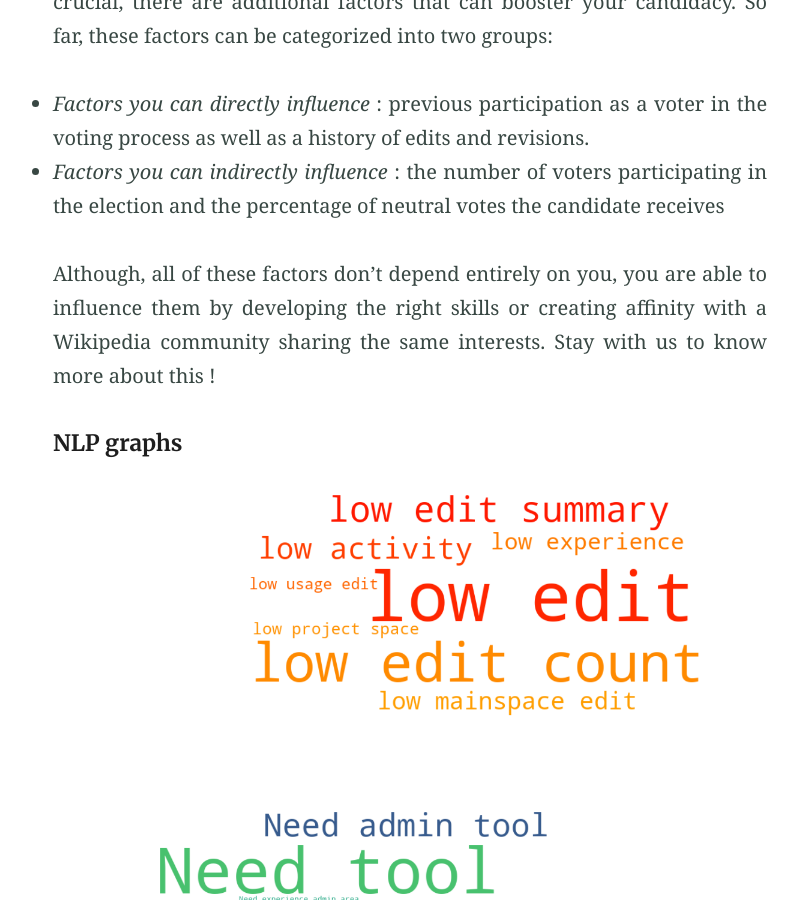
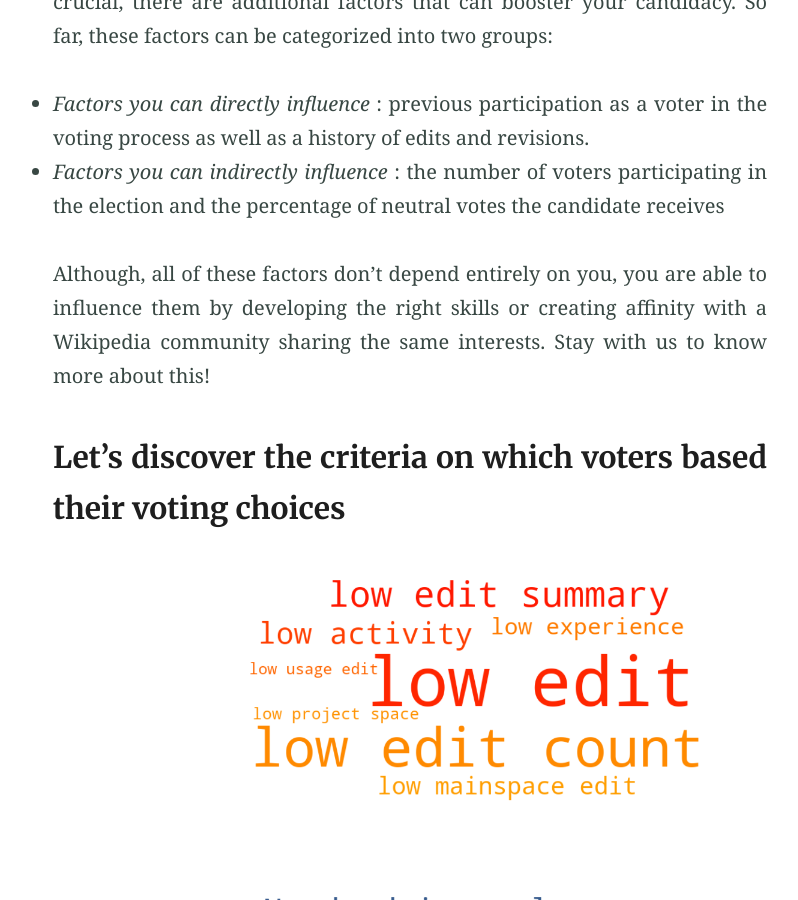
Before and after one commit to Sakasy/sakasy.github.io, a Jekyll site: the page built from index.md, in a window 1280 px wide and 900 px high, scrolled down 18958 px. Shown: the whole window, without its empty margins (230-1028 px from the left). Built offline with Jekyll 4.4.1, drawn with Linux system fonts in a browser that asks for light colours.

Commit message:
Update index.md

```diff
--- a/index.md
+++ b/index.md
@@ -115,9 +115,10 @@ Overall, in this first part of our analysis, you have seen that while surpassing
 - *Factors you can directly influence* : previous participation as a voter in the voting process as well as a history of edits and revisions.
 - *Factors you can indirectly influence* : the number of voters participating in the election and the percentage of neutral votes the candidate receives
 
-Although, all of these factors don't depend entirely on you, you are able to influence them by developing the right skills or creating affinity with a Wikipedia community sharing the same interests. Stay with us to know more about this !
+Although, all of these factors don't depend entirely on you, you are able to influence them by developing the right skills or creating affinity with a Wikipedia community sharing the same interests. Stay with us to know more about this!
 
-##### NLP graphs
+### Let’s discover the criteria on which voters based their voting choices
+
 {% include figure.html image="low_cloud.png"  position="right" width="600" height="700" %}
 {% include figure.html image="need_cloud.png" position="left" width="600" height="700" %}
 {% include figure.html image="lack_cloud.png" position="right" width="600" height="700" %}
@@ -164,7 +165,7 @@ Although, all of these factors don't depend entirely on you, you are able to inf
 <br>
 <br>
 <br>
-
+<br>
 Within these Word Clouds, numerous insightful recommendations for aspiring administrators come to light. Criteria related to experience, such as "need experience", "low edit count", and "low activity" are discernible. Additionally, a diverse range of knowledge in various Wikipedia domains, such as "edit summary", "deletion", and "vandal fighter" is highlighted. Furthermore, a crucial aspect is familiarity with Wikipedia policies. Several aspects with a negative nature come to the forefront, potentially indicating areas where the future administrator should concentrate their attention. However, positive attributes are also evident, such as being a "great editor", a "great article writer" or a "great contributor".
 
 * **Hint:** Refer to the following resources for a comprehensive understanding:
```
